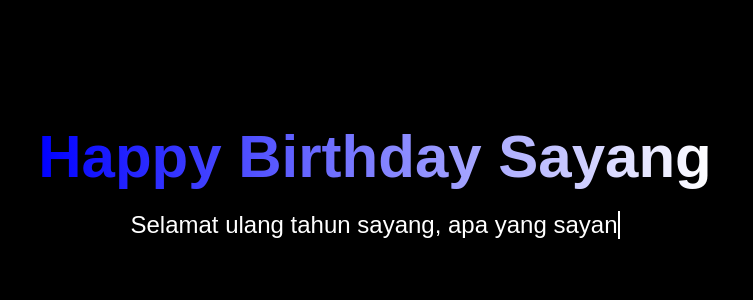
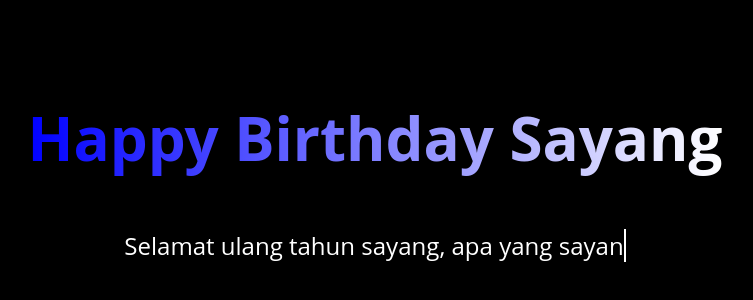
Before and after one commit to zeevana/sayang, a plain HTML site: page index.html in a window 1280 px wide. Shown: the part 218-518 px from the top of the page, without its empty margins (265-1018 px from the left). Drawn offline with Linux system fonts and the light colour scheme.

Commit message:
index.html

```diff
--- a/index.html
+++ b/index.html
@@ -15,7 +15,7 @@
       background-color: black;
       overflow: hidden;
       position: relative;
-      font-family: Arial, sans-serif;
+      font-family: Open Sans;
     }
 
     .container {
@@ -29,7 +29,7 @@
       background: linear-gradient(90deg, blue, white);
       -webkit-background-clip: text;
       animation: animate 5s linear infinite;
-      margin-bottom: 20px;
+      margin-bottom: 50px;
     }
 
     #typing-text {
```
